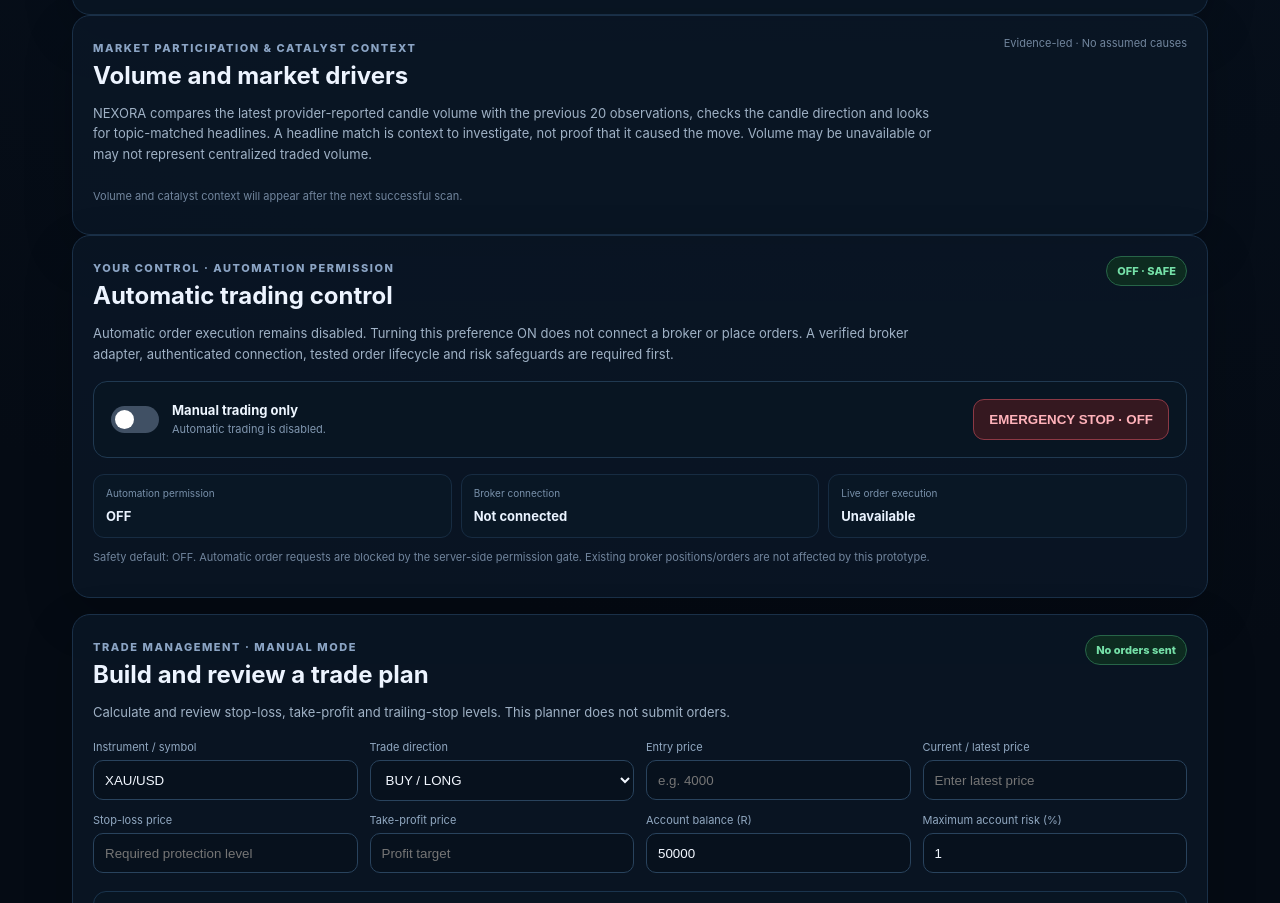
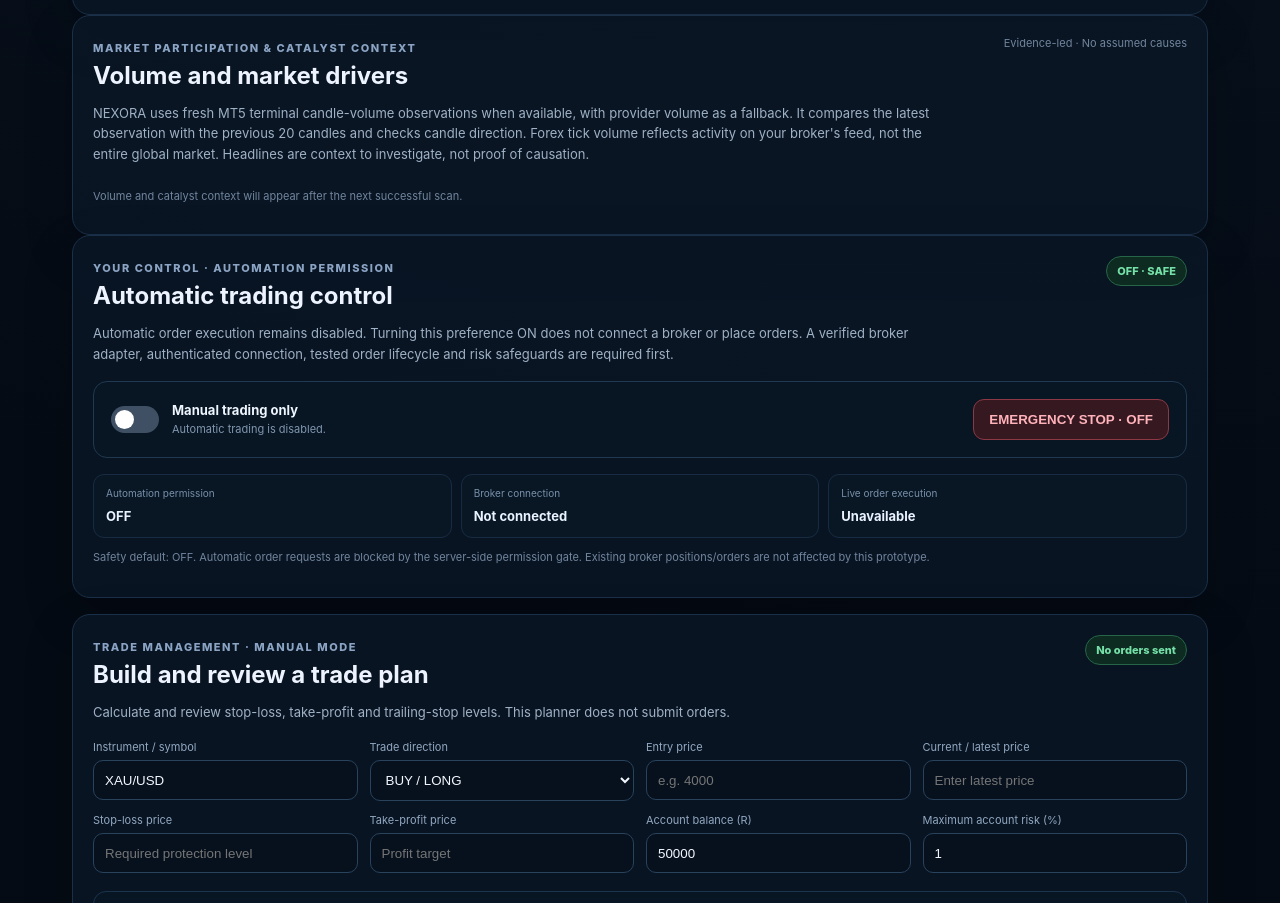
Before and after one commit to globalenglishacademyonlineptyltd/trading-ai-scanner, a website: page public/index.html in a window 1280 px wide. Shown: the part 1634-2537 px from the top of the page. Drawn offline with Linux system fonts and the light colour scheme; no server answers.

Commit message:
Clarify MT5-first volume and broker-feed limitations

```diff
--- a/public/index.html
+++ b/public/index.html
@@ -75,7 +75,7 @@
 
     <section class="card">
       <div class="section-head"><div><span class="label">MARKET PARTICIPATION & CATALYST CONTEXT</span><h2>Volume and market drivers</h2></div><span class="muted">Evidence-led · No assumed causes</span></div>
-      <p class="section-intro">NEXORA compares the latest provider-reported candle volume with the previous 20 observations, checks the candle direction and looks for topic-matched headlines. A headline match is context to investigate, not proof that it caused the move. Volume may be unavailable or may not represent centralized traded volume.</p>
+      <p class="section-intro">NEXORA uses fresh MT5 terminal candle-volume observations when available, with provider volume as a fallback. It compares the latest observation with the previous 20 candles and checks candle direction. Forex tick volume reflects activity on your broker's feed, not the entire global market. Headlines are context to investigate, not proof of causation.</p>
       <div id="marketCatalysts" class="opportunity-list"><p class="muted">Volume and catalyst context will appear after the next successful scan.</p></div>
     </section>
 
```
